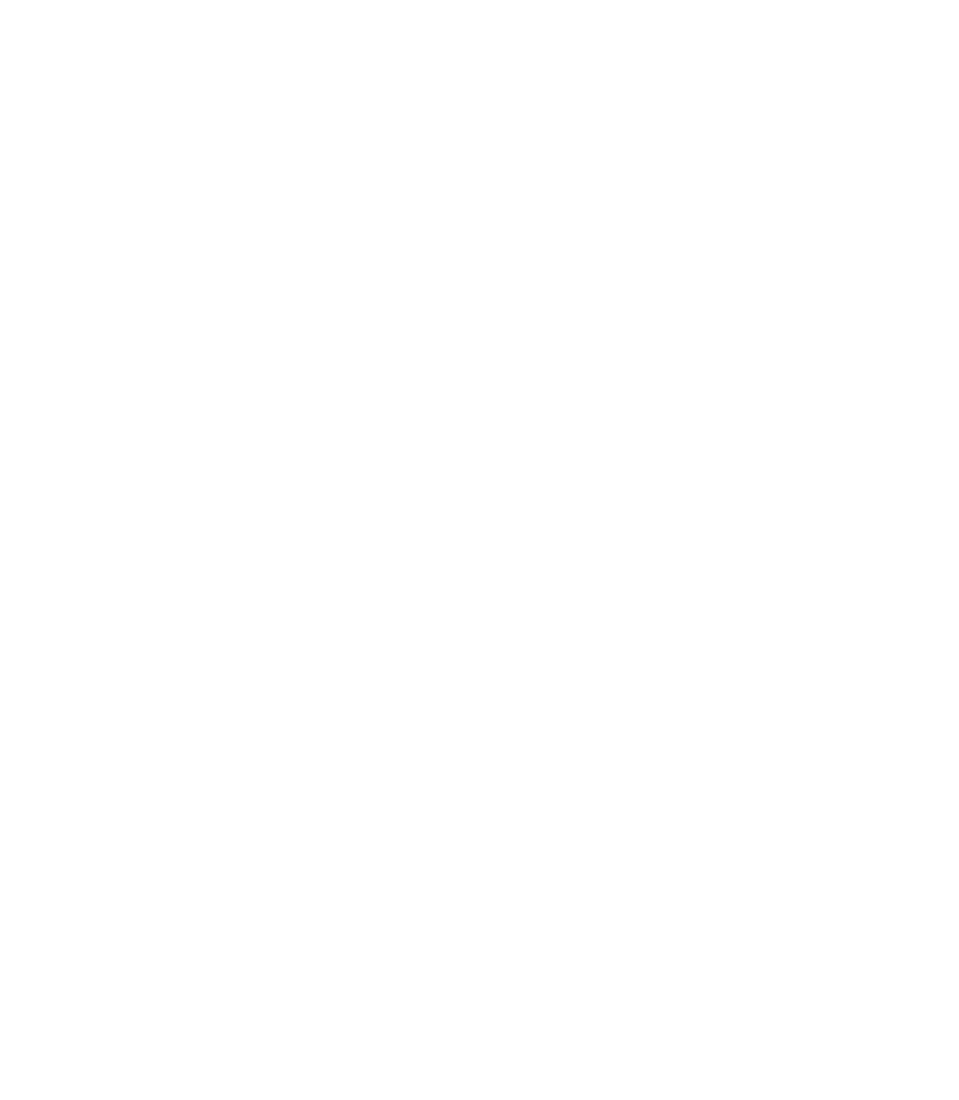
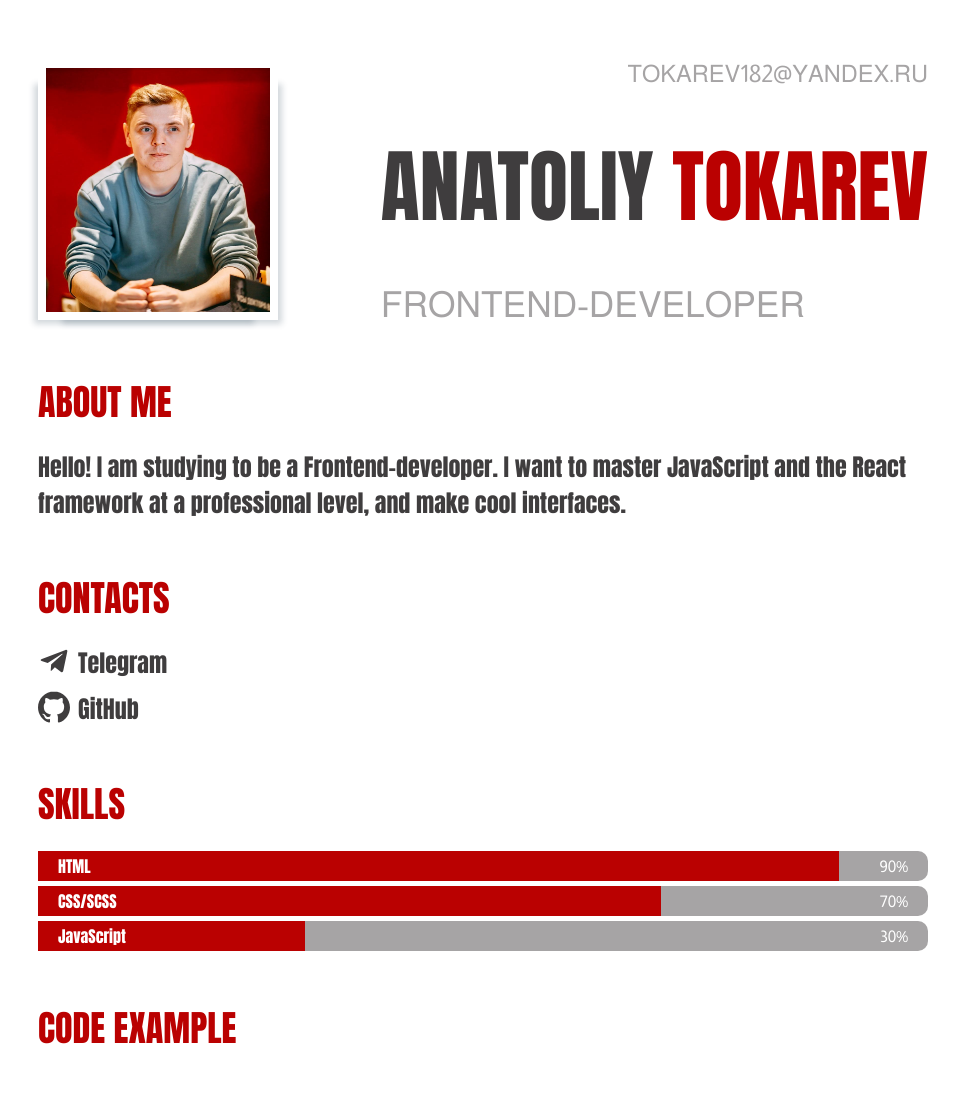
Before and after one commit to anattok/rsschool-cv, a plain HTML site: page index.html in a window 1280 px wide. Shown: the top 1100 px of the page, without its empty margins (157-1116 px from the left). Before the commit the page ends 800 px from the top, so only its background shows below. Drawn offline with Linux system fonts and the light colour scheme.

Commit message:
feat: add sections: header, about, skills, contacts, footer

```diff
--- a/index.html
+++ b/index.html
@@ -1,11 +1,102 @@
 <!DOCTYPE html>
 <html lang="en">
+
 <head>
     <meta charset="UTF-8">
     <meta http-equiv="X-UA-Compatible" content="IE=edge">
     <meta name="viewport" content="width=device-width, initial-scale=1.0">
-    <title>Document</title>
+    <title>CV</title>
+    <link rel="preconnect" href="https://fonts.googleapis.com">
+    <link rel="preconnect" href="https://fonts.gstatic.com" crossorigin>
+    <link href="https://fonts.googleapis.com/css2?family=Almarai&family=Anton&display=swap" rel="stylesheet">
     <link rel="stylesheet" href="style.css">
 </head>
-<body></body>
+
+<body>
+    <div class="container">
+        <header class="header">
+            <figure class="header__avatar"><img class="header__picture" src="img/photo.jpg" alt="avatar"></figure>
+            <div class="header__column">
+                <div class="header__mail"><a href="mailto:tokarev182@yandex.ru">tokarev182@yandex.ru</a></div>
+                <h1 class="header__title">Anatoliy <span>Tokarev</span></h1>
+                <h3 class="header__subtitle">Frontend-developer</h3>
+            </div>
+        </header>
+        <main class="main">
+            <section class="about section">
+                <h2 class="about__title title">About me</h2>
+                <p class="about__text">Hello! I am studying to be a Frontend-developer. I want to master JavaScript and
+                    the React framework at a professional level, and make cool interfaces.</p>
+            </section>
+            <section class="contacts section">
+                <h2 class="contacts__title title">Contacts</h2>
+                <ul class="contacts__wrapper">
+                    <li class="contacts__block"><a href="https://t.me/anattok" class="contacts__link contacts__telegram">Telegram</a></li>
+                    <li class="contacts__block"><a href="https://github.com/anattok" class="contacts__link contacts__github">GitHub</a></li>
+                </ul>
+            </section>
+            <section class="skills section">
+                <h2 class="skills__title title">Skills</h2>
+                <ul class="skills__wrapper">
+                    <li class="skills__block">
+                        <div class="skills__line skills__html">
+                            <div class="skills__name">HTML</div>
+                            <div class="skills__percent">90%</div>
+                        </div>
+
+                    </li>
+                    <li class="skills__block">
+                        <div class="skills__line skills__css">
+                            <div class="skills__name">CSS/SCSS</div>
+                            <div class="skills__percent">70%</div>
+                        </div>
+                    </li>
+                    <li class="skills__block">
+                        <div class="skills__line skills__js">
+                            <div class="skills__name">JavaScript</div>
+                            <div class="skills__percent">30%</div>
+                        </div>
+                    </li>
+                </ul>
+            </section>
+            <section class="code-example section">
+                <h2 class="code-example__title title">Code Example</h2>
+                <div class="code-example__code">
+                    <pre>
+                        <code>
+    function maskify(cc) {
+        if (cc.length <= 4) {
+            return cc;
+        }
+        return "#".repeat(cc.length - 4) + cc.slice(-4);
+    }
+                        </code>
+                    </pre>
+                </div>
+            </section>
+            <section class="educational-projects section">
+                <h2 class="educational-projects__title title">Educational projects</h2>
+                <ul class="educational-projects__list">
+                    <li class="educational-projects__link"><a href="https://anattok.github.io/repair-phone/">Educational project: "Repair-phone"</a></li>
+                    <li class="educational-projects__link"><a href="https://anattok.github.io/gecocorp/">Educational project: "GekoCorp"</a></li>
+                </ul>
+            </section>
+            <section class="education section">
+                <h2 class="education__title title">Education</h2>
+                <p class="education__text">Academy of Marketing and Social Information Technologies - IMSIT (Krasnodar)
+                </p>
+            </section>
+            <section class="english section">
+                <h2 class="english__title title">English</h2>
+                <p class="english__text">Beginner</p>
+            </section>
+        </main>
+        <footer class="footer">
+            <div class="footer__git"><a href="https://github.com/anattok">GitHub Anatoliy Tokarev</a></div>
+            <div class="footer__year">2022 year</div>
+            <div class="footer__logo"><a href="https://rs.school/js/"><img src="https://rs.school/images/rs_school_js.svg" alt="rs_school_logo"></a></div>
+        </footer>
+    </div>
+</body>
+
 </html>
--- a/style.css
+++ b/style.css
@@ -0,0 +1,230 @@
+/*reset*/
+*,
+*::before,
+*::after {
+  box-sizing: border-box;
+  padding: 0;
+  margin: 0;
+}
+ul {
+  list-style: none;
+}
+a {
+  text-decoration: none;
+}
+/*reset*/
+
+body {
+  font-family: "Anton", sans-serif;
+  color: #3f3d3e;
+}
+.container {
+  max-width: 900px;
+  margin: 0 auto;
+  padding: 0 5px;
+}
+.title {
+  font-size: 36px;
+  font-weight: 400;
+  color: #ba0101;
+  text-transform: uppercase;
+  margin-bottom: 20px;
+}
+.section {
+  margin-top: 50px;
+}
+/*header*/
+.header {
+  padding-top: 60px;
+  display: flex;
+  justify-content: space-between;
+}
+.header__picture {
+  width: 240px;
+  height: 260px;
+  border: 8px solid #fff;
+  box-shadow: -14px 14px 6px -10px rgba(34, 60, 80, 0.2),
+    14px 14px 6px -10px rgba(34, 60, 80, 0.2);
+}
+.header__column {
+  display: flex;
+  flex-direction: column;
+  justify-content: space-between;
+}
+.header__mail {
+  text-align: right;
+}
+.header__mail a {
+  color: #a6a4a5;
+  font-size: 24px;
+  font-family: "Almarai", sans-serif;
+  text-transform: uppercase;
+}
+.header__mail a:hover {
+  color: #ba0101;
+}
+.header__title {
+  font-size: 80px;
+  font-weight: 400;
+  text-transform: uppercase;
+  color: #3f3d3e;
+}
+.header__title span {
+  color: #ba0101;
+}
+.header__subtitle {
+  font-family: "Almarai", sans-serif;
+  font-size: 36px;
+  font-weight: 400;
+  text-transform: uppercase;
+  color: #a6a4a5;
+}
+/*about*/
+.about__text {
+  font-size: 24px;
+}
+/*contacts*/
+.contacts__block {
+  margin-bottom: 10px;
+  font-size: 24px;
+  position: relative;
+  padding-left: 40px;
+}
+.contacts a {
+  color: #3f3d3e;
+}
+.contacts a:hover {
+  color: #ba0101;
+}
+.contacts__telegram::before {
+  position: absolute;
+  content: "";
+  background-image: url("img/telegram.svg");
+  background-size: cover;
+  width: 32px;
+  height: 32px;
+  top: 0;
+  left: 0;
+}
+.contacts__discord::before {
+  position: absolute;
+  content: "";
+  background-image: url("img/discord.svg");
+  background-size: cover;
+  width: 32px;
+  height: 32px;
+  top: 0;
+  left: 0;
+}
+.contacts__github::before {
+  position: absolute;
+  content: "";
+  background-image: url("img/github.svg");
+  background-size: cover;
+  width: 32px;
+  height: 32px;
+  top: 0;
+  left: 0;
+}
+/*skills*/
+.skills__name {
+  color: #fff;
+  z-index: 1;
+}
+.skills__percent {
+  font-family: "Almarai", sans-serif;
+  color: #fff;
+  z-index: 1;
+}
+.skills__line {
+  padding: 0 20px;
+  height: 30px;
+  width: 100%;
+  background-color: #a6a4a5;
+  margin-bottom: 5px;
+  display: flex;
+  justify-content: space-between;
+  align-items: center;
+  position: relative;
+  border-radius: 10px;
+}
+
+.skills__html::before {
+  position: absolute;
+  content: "";
+  height: 30px;
+  width: 90%;
+  background-color: #ba0101;
+  top: 0;
+  left: 0;
+}
+.skills__css::before {
+  position: absolute;
+  content: "";
+  height: 30px;
+  width: 70%;
+  background-color: #ba0101;
+  top: 0;
+  left: 0;
+}
+.skills__js::before {
+  position: absolute;
+  content: "";
+  height: 30px;
+  width: 30%;
+  background-color: #ba0101;
+  top: 0;
+  left: 0;
+}
+
+/*code-example*/
+.code-example__code {
+  font-size: 24px;
+  font-weight: bold;
+  overflow: hidden;
+  display: block;
+}
+/*educational-projects*/
+
+.educational-projects__link a {
+  font-family: "Almarai", sans-serif;
+  font-size: 24px;
+  font-weight: 400;
+  color: #3f3d3e;
+}
+.educational-projects__link a:hover {
+  color: #ba0101;
+}
+/*education*/
+.education__text {
+  font-size: 24px;
+}
+/*english*/
+.english__text {
+  font-size: 24px;
+}
+/*footer*/
+.footer{
+  margin-top: 50px;
+  padding-left: 20px;
+  display: flex;
+  justify-content: space-between;
+  align-items: center;
+  background-color: #ba0101;
+}
+.footer__git a{
+  font-size: 36px;
+  color: #000;
+
+}
+.footer__git a:hover{
+  color: #fff;
+}
+.footer__year{
+  font-size: 36px;
+  color: #fff;
+}
+.footer__logo{
+  background-color: rgb(218, 181, 18);
+  width: 300px;
+}
```
Also changed, not shown: img/github.svg (added), img/photo.jpg (added), img/telegram.svg (added).
